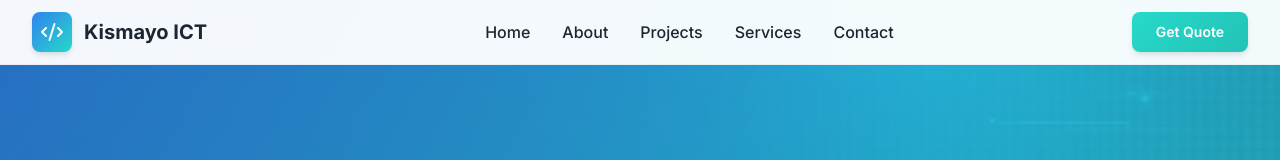
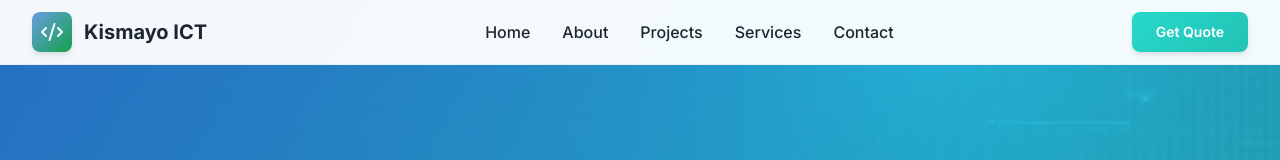
Before and after one commit to Mohamedbadhey/kismayo-digital-horizon, a React (Vite) app: page / in a window 1280 px wide. Shown: the top 160 px of the page. Built offline with nearby package versions, Linux system fonts and the light colour scheme.

Commit message:
Update color palette
Incorporate light dark blue and green for the logo into the website's color scheme.

```diff
--- a/src/components/Footer.tsx
+++ b/src/components/Footer.tsx
@@ -11,7 +11,7 @@ const Footer = () => {
           {/* Company Info */}
           <div className="col-span-1 lg:col-span-2">
             <div className="flex items-center gap-3 mb-6">
-              <div className="p-2 bg-gradient-hero rounded-lg">
+              <div className="p-2 bg-gradient-logo rounded-lg">
                 <Code2 className="h-6 w-6 text-white" />
               </div>
               <span className="text-2xl font-bold">Kismayo ICT Solutions</span>
--- a/src/components/Navigation.tsx
+++ b/src/components/Navigation.tsx
@@ -19,7 +19,7 @@ const Navigation = () => {
         <div className="flex items-center justify-between h-16">
           {/* Logo */}
           <div className="flex items-center gap-3">
-            <div className="p-2 bg-gradient-hero rounded-lg shadow-soft">
+            <div className="p-2 bg-gradient-logo rounded-lg shadow-soft">
               <Code2 className="h-6 w-6 text-white" />
             </div>
             <span className="text-xl font-bold text-tech-dark">
--- a/src/index.css
+++ b/src/index.css
@@ -46,10 +46,15 @@
     --tech-dark: 215 25% 15%;
     --tech-light: 210 11% 96%;
 
+    /* Brand Logo Colors */
+    --logo-blue: 214 70% 65%;  /* Light dark blue */
+    --logo-green: 142 76% 36%; /* Green */
+
     /* Gradients */
     --gradient-hero: linear-gradient(135deg, hsl(214 84% 56%) 0%, hsl(175 70% 50%) 100%);
     --gradient-card: linear-gradient(135deg, hsl(0 0% 100%) 0%, hsl(210 11% 98%) 100%);
     --gradient-cta: linear-gradient(135deg, hsl(175 70% 50%) 0%, hsl(175 70% 45%) 100%);
+    --gradient-logo: linear-gradient(135deg, hsl(214 70% 65%) 0%, hsl(142 76% 36%) 100%);
 
     /* Shadows */
     --shadow-sm: 0 1px 2px 0 hsl(215 25% 15% / 0.05);
@@ -182,6 +187,11 @@
     @apply bg-gradient-cta hover:scale-105 text-accent-foreground font-semibold px-6 py-3 rounded-lg transition-spring shadow-soft;
   }
 
+  /* Brand Logo Utility */
+  .bg-gradient-logo {
+    background: var(--gradient-logo);
+  }
+
   /* Typography Utilities */
   .text-hero {
     @apply text-5xl md:text-6xl lg:text-7xl font-bold leading-tight;
--- a/tailwind.config.ts
+++ b/tailwind.config.ts
@@ -63,6 +63,10 @@ export default {
 					dark: 'hsl(var(--tech-dark))',
 					light: 'hsl(var(--tech-light))'
 				},
+				logo: {
+					blue: 'hsl(var(--logo-blue))',
+					green: 'hsl(var(--logo-green))'
+				},
 				sidebar: {
 					DEFAULT: 'hsl(var(--sidebar-background))',
 					foreground: 'hsl(var(--sidebar-foreground))',
@@ -78,6 +82,7 @@ export default {
 				'gradient-hero': 'var(--gradient-hero)',
 				'gradient-card': 'var(--gradient-card)',
 				'gradient-cta': 'var(--gradient-cta)',
+				'gradient-logo': 'var(--gradient-logo)',
 			},
 			boxShadow: {
 				'soft': 'var(--shadow-md)',
```
